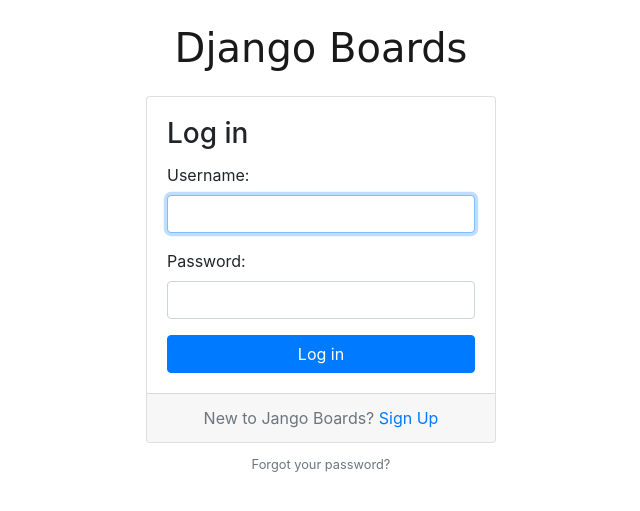
After one commit to Morganft/Django, a Django app: page /login/ in a window 1280 px wide. The commit adds this page. Shown: the top 511 px of the page, without its empty margins (319-959 px from the left). Run offline with Django 3.2, Linux system fonts and the light colour scheme; some libraries are stand-ins or nearby versions; some web fonts are replaced.

Commit message:
Add login page

```diff
--- a/composeexample/settings.py
+++ b/composeexample/settings.py
@@ -142,3 +142,4 @@ STATICFILES_DIRS = [
 DEFAULT_AUTO_FIELD = 'django.db.models.BigAutoField'
 
 LOGOUT_REDIRECT_URL = 'home'
+LOGIN_REDIRECT_URL = 'home'
--- a/composeexample/urls.py
+++ b/composeexample/urls.py
@@ -23,6 +23,7 @@ from boards import views
 urlpatterns = [
   path('', views.home, name="home"),
   path('signup/', account_views.signup, name='signup'),
+  path('login/', auth_views.LoginView.as_view(template_name = 'login.html'), name='login'),
   path('logout/', auth_views.LogoutView.as_view(), name='logout'),
   re_path(r'^boards/(?P<pk>\d+)/$', views.board_topics, name='board_topics'),
   re_path(r'^boards/(?P<pk>\d+)/new/$', views.new_topic, name='new_topic'),
--- a/templates/base.html
+++ b/templates/base.html
@@ -33,7 +33,7 @@
               </ul>
             {% else %}
               <form class="form-inline ml-auto">
-                <a href="#" class="btn btn-outline-secondary">Log in</a>
+                <a href="{% url 'login' %}" class="btn btn-outline-secondary">Log in</a>
                 <a href="{% url 'signup' %}" class="btn btn-primary ml-2">Sign up</a>
               </form>
             {% endif %}
--- /dev/null
+++ b/templates/login.html
@@ -0,0 +1,38 @@
+{% extends 'base.html' %}
+
+{% load static %}
+
+{% block stylesheet %}
+  <link rel="stylesheet" href="{% static 'css/accounts.css' %}">
+{% endblock %}
+
+{% block body %}
+  <div class="container">
+    <h1 class="text-center logo my-4">
+      <a href="{% url 'home' %}">Django Boards</a>
+    </h1>
+    <div class="row justify-content-center">
+      <div class="col-lg-4 col-md-6 col-sm-8">
+        <div class="card">
+          <div class="card-body">
+            <h3 class="card-title">Log in</h3>
+            <form method="post" novalidate>
+              {% csrf_token %}
+              {% include "includes/form.html" %}
+
+              <button class="btn btn-primary btn-block">Log in</button>
+            </form>
+          </div>
+          <div class="card-footer text-muted text-center">
+            New to Jango Boards? <a href="{% url 'signup' %}">Sign Up</a>
+          </div>
+        </div>
+        <div class="text-center py-2">
+          <small>
+            <a href="#" class="text-muted">Forgot your password?</a>
+          </small>
+        </div>
+      </div>
+    </div>
+  </div>
+{% endblock %}
```
